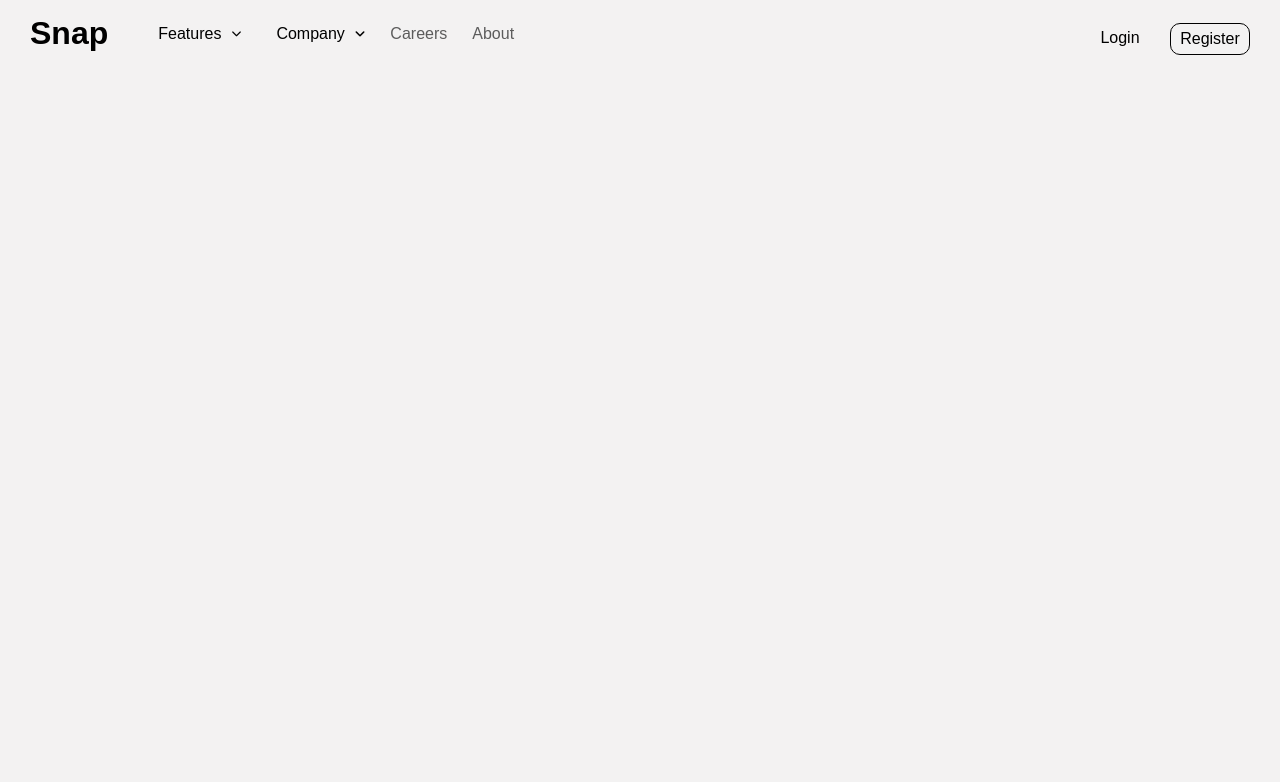
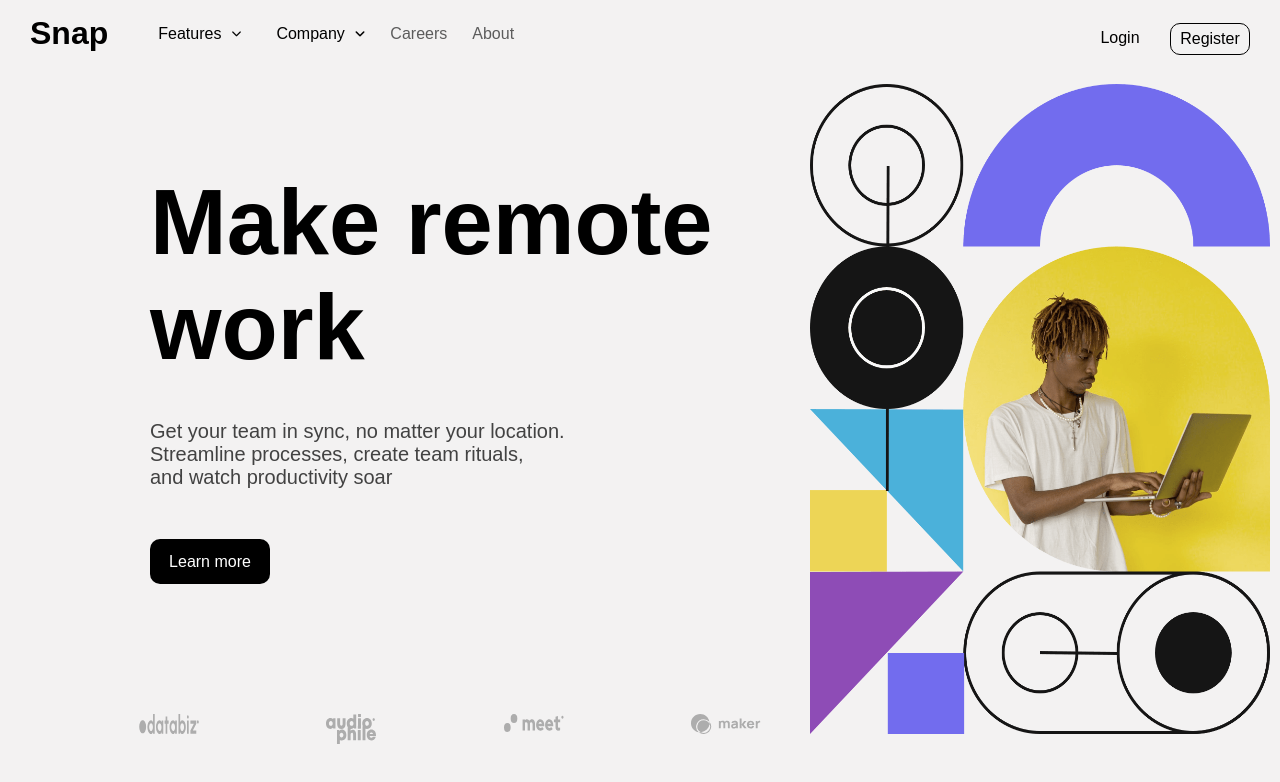
Before and after one commit to MiguelCanvas/Responsive-landing-page, a plain HTML site: page index.html in a window 1280 px wide. Drawn offline with Linux system fonts and the light colour scheme.

Commit message:
Adding desktop version

```diff
--- a/Css/styles.css
+++ b/Css/styles.css
@@ -10,7 +10,7 @@ body{
     font-family: Arial, Helvetica, sans-serif;
     padding: 10px;
     background-color: antiquewhite;
-    overflow: hidden;
+    overflow-x: hidden;
     background-color: rgb(243, 242, 242);
 }
 .color-black{
@@ -36,7 +36,7 @@ a{
     color: rgb(92, 92, 92);
 }
 
-p{
+.menu-title{
     cursor: pointer;
 }
 
@@ -44,9 +44,10 @@ p{
     padding: 10px;
     padding-top: 80px;
     background-color: white;
-    transform: translateX(350px);
+    transform: translateX(420px);
     position: absolute;
-    left: 50%;
+    height: 100%;
+    left: 40%;
     right: 0;
     top: 0;
     bottom: 0;
@@ -133,6 +134,69 @@ span{
 }
 
 
+/* MAIN CONTENT */
+.main-image{
+    width: 100%;
+    margin-top: 20px;
+}
+
+.main-image-desktop{
+    visibility: hidden;
+    width: 0px;
+    height: 0px;
+}
+
+.main-button{
+    background-color: black;
+    color: white;
+    height: 45px;
+    width: 120px;
+    padding: 8px;
+    cursor: pointer;
+}
+
+.main-content{
+    padding: 10px;
+    display: flex;
+    flex-direction: column;
+    align-items: center;
+}
+
+.main-button:hover{
+    background-color: transparent;
+    color: black;
+    border: 2px solid black;
+}
+
+
+.main-content-title{
+    display: flex;
+    flex-direction: column;
+    align-items: center;
+}
+
+h2{
+    margin: 20px 0;
+    font-size: 32px;
+}
+
+.main-paragraph{
+    text-align: center;
+    font-size: 18px;
+    color: rgb(66, 66, 66);
+}
+
+.main-button{
+    margin-top: 30px;
+}
+
+.main-icon-container{
+    margin-top: 40px;
+    display: flex;
+    justify-content: space-around;
+    width: 100%;
+}
+
 @media (min-width: 700px){
 
     h1{
@@ -161,6 +225,7 @@ span{
 
     .menu-list-container{
         display: flex;
+        height: 0px;
     }
 
     .button-container{
@@ -170,7 +235,7 @@ span{
         align-items: flex-start;
     }
 
-    p{
+    .menu-title{
         margin-left: 10px;
     }
     .menu-list{
@@ -219,11 +284,77 @@ span{
 }
 
 @media (min-width: 900px){
+
+    h2{
+        margin-top: 60px;
+        font-size: 92px;
+    }
+
     header{
         padding: 0 20px;
+    }
+
+    .main-content{
+        display: flex;
+        flex-wrap: wrap;
+        padding-top: 50px;
+    }
+
+
+    .menu-list-container{
+        height: 0px;
+    }
+
+
+    .main-container{
+        display: flex;
+        flex-direction: row-reverse;
+        justify-content: space-between;
+    }
+    .img-container{
+        width: 550px;
     }
 
     .menu-list-container{
         margin-left: 25px;
     }
+
+    .main-image{
+        width: 0%;
+        margin-top: 20px;
+    }
+
+    .main-image-desktop{
+        width: 100%;
+        height: 650px;
+        visibility: visible;
+
+    }
+
+    .main-content-title{
+        display: flex;
+        flex-wrap: wrap;
+        flex-direction: column;
+        align-items: flex-start;
+        text-align: left;
+        padding-left: 130px;
+    }
+
+    .main-paragraph{
+        text-align: left;
+        margin-top: 20px;
+        font-size: 20px;
+    }
+
+    .main-button{
+        margin: 0;
+        margin-top: 50px;
+    }
+
+    .main-icon-container{
+        margin-top: 130px;
+        justify-content: space-between;
+        padding-left: 80px;
+        width: 90%;
+    }
 }
--- a/index.html
+++ b/index.html
@@ -16,7 +16,7 @@
         <div class="container">
             <ul class="menu-list-container">
                 <ul class="menu-list">
-                    <p onclick="showListFeature()">Features<i class=" arrow-icon fa-solid fa-chevron-down fa-2xs"></i></p>
+                    <p class="menu-title" onclick="showListFeature()">Features<i class=" arrow-icon fa-solid fa-chevron-down fa-2xs"></i></p>
                     <div class="menu-feature-container">
                         <li class="menu-list-features"><a href="#"> <img class="header-icon" src="images/icon-todo.svg"alt="#">Todo list</a></li>
                         <li class="menu-list-features"><a href="#"> <img class="header-icon" src="images/icon-calendar.svg"alt="#">Calendar</a></li>
@@ -26,7 +26,7 @@
 
                 </ul>
                 <ul class="menu-list">
-                    <p onclick="showListCOmpany()">Company<i class="arrow-icon fa-solid fa-angle-down fa-xs"></i></p>
+                    <p class="menu-title" onclick="showListCOmpany()">Company<i class="arrow-icon fa-solid fa-angle-down fa-xs"></i></p>
                     <div class="menu-company-container">
                         <li class="menu-company"><a href="#"> <img src="images/" alt=""> History</a></li>
                         <li class="menu-company"><a href="#">Our teams</a></li>
@@ -44,5 +44,33 @@
         </div>
         <span><i class="fa-solid fa-bars fa-xl" onclick="changeIcon(this)"></i></span>
     </header>
+
+
+    <main>
+        <div class="main-container">
+            <div class="img-container">
+                <img class="main-image" src="images/image-hero-mobile.png" alt="#">
+                <img class="main-image-desktop" src="images/image-hero-desktop.png" alt="#">
+            </div>
+
+            <div class="main-content">
+                <div class="main-content-title">
+                    <h2>Make remote work</h2>
+                    <p class="main-paragraph">Get your team in sync, no matter your location. <br>Streamline processes, create team rituals, <br> and watch productivity soar</p>
+                    <button class="main-button">Learn more</button>
+                </div>
+
+                <div class="main-icon-container">
+                    <img src="images/client-databiz.svg" width="60px" height="20px" alt="databiz">
+                    <img src="images/client-audiophile.svg" width="50px" height="30px" alt="client-audiophile">
+                    <img src="images/client-meet.svg" width="60px" height="18px" alt="meet">
+                    <img src="images/client-maker.svg" width="70px" height="20px" alt="maker">
+                </div>
+            </div>
+
+        </div>
+
+    </main>
+
 </body>
 </html>
```
